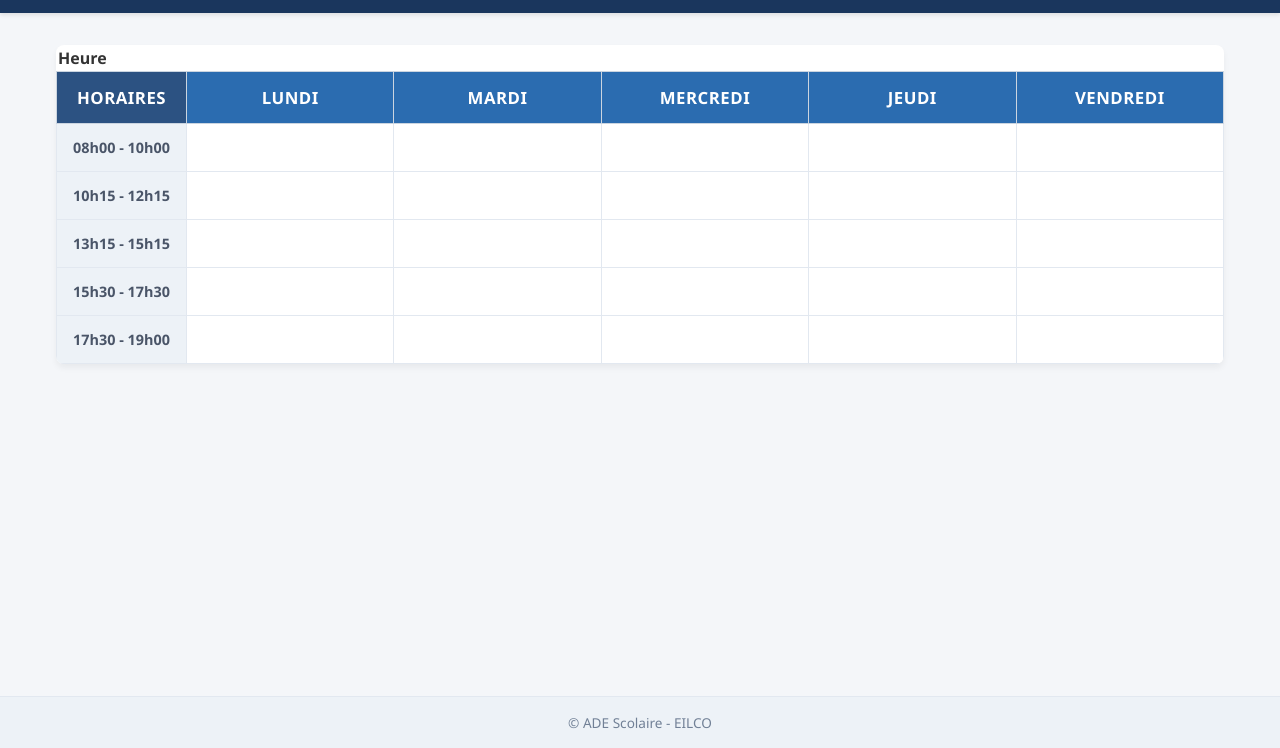
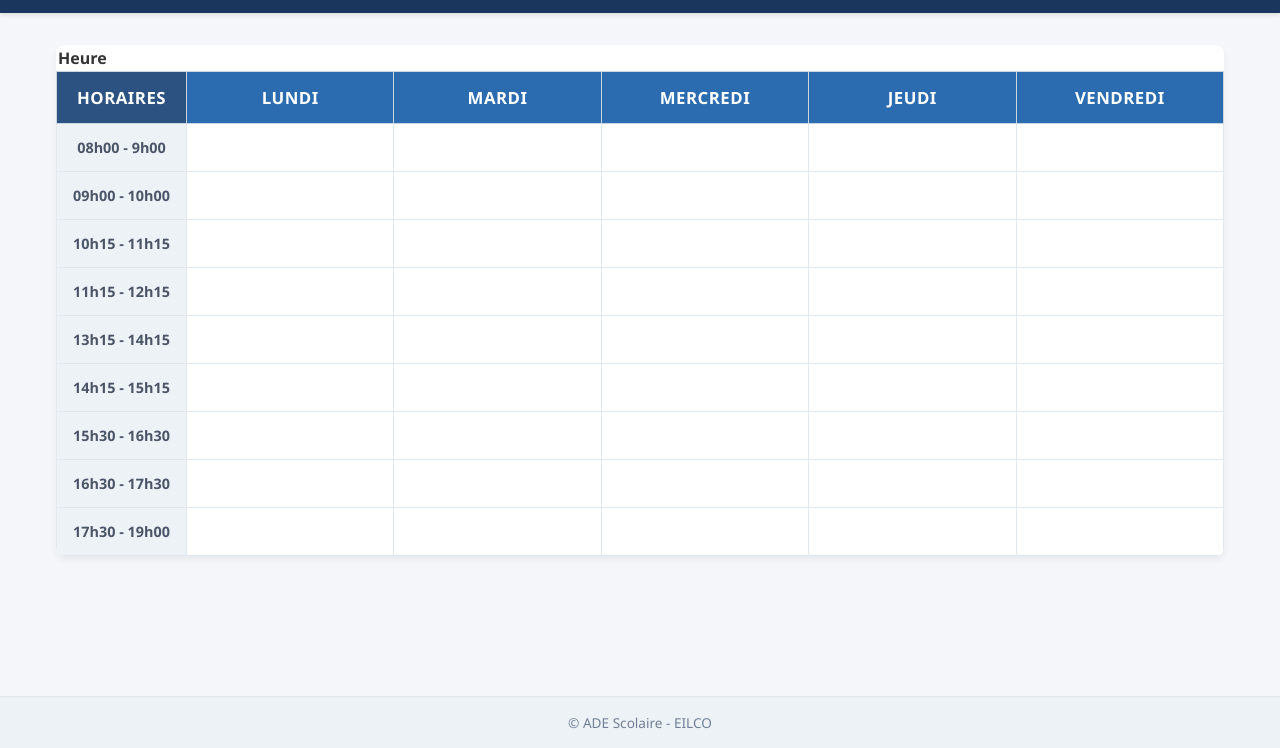
Before and after one commit to akisch01/ADE_SCOLAIRE, a plain HTML site: page index.html in a window 1280 px wide. Shown: the part 52-800 px from the top of the page. Drawn offline with Linux system fonts and the light colour scheme.

Commit message:
modifier

```diff
--- a/index.html
+++ b/index.html
@@ -36,7 +36,7 @@
                     <tbody id="calendar-body">
 
                         <tr>
-                            <td class="hour-cell">08h00 - 10h00</td>
+                            <td class="hour-cell">08h00 - 9h00</td>
                             <td></td>
                             <td></td>
                             <td></td>
@@ -44,7 +44,7 @@
                             <td></td>
                         </tr>
                         <tr>
-                            <td class="hour-cell">10h15 - 12h15</td>
+                            <td class="hour-cell">09h00 - 10h00</td>
                             <td></td>
                             <td></td>
                             <td></td>
@@ -52,7 +52,7 @@
                             <td></td>
                         </tr>
                         <tr>
-                            <td class="hour-cell">13h15 - 15h15</td>
+                            <td class="hour-cell">10h15 - 11h15</td>
                             <td></td>
                             <td></td>
                             <td></td>
@@ -60,7 +60,39 @@
                             <td></td>
                         </tr>
                         <tr>
-                            <td class="hour-cell">15h30 - 17h30</td>
+                            <td class="hour-cell">11h15 - 12h15</td>
+                            <td></td>
+                            <td></td>
+                            <td></td>
+                            <td></td>
+                            <td></td>
+                        </tr>
+                        <tr>
+                            <td class="hour-cell">13h15 - 14h15</td>
+                            <td></td>
+                            <td></td>
+                            <td></td>
+                            <td></td>
+                            <td></td>
+                        </tr>
+                        <tr>
+                            <td class="hour-cell">14h15 - 15h15</td>
+                            <td></td>
+                            <td></td>
+                            <td></td>
+                            <td></td>
+                            <td></td>
+                        </tr>
+                        <tr>
+                            <td class="hour-cell">15h30 - 16h30</td>
+                            <td></td>
+                            <td></td>
+                            <td></td>
+                            <td></td>
+                            <td></td>
+                        </tr>
+                          <tr>
+                            <td class="hour-cell">16h30 - 17h30</td>
                             <td></td>
                             <td></td>
                             <td></td>
@@ -75,6 +107,7 @@
                             <td></td>
                             <td></td>
                         </tr>
+
                     </tbody>
                 </table>
             </div>
```
